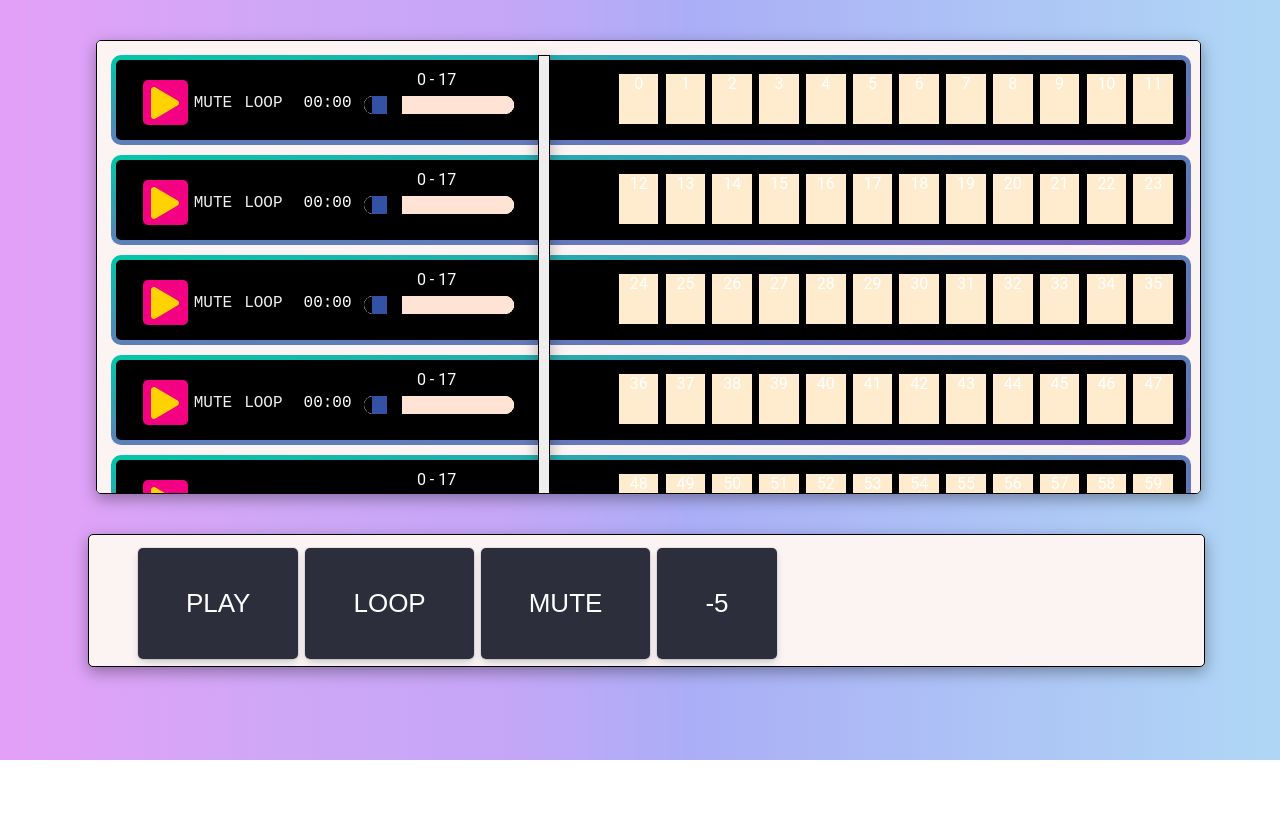
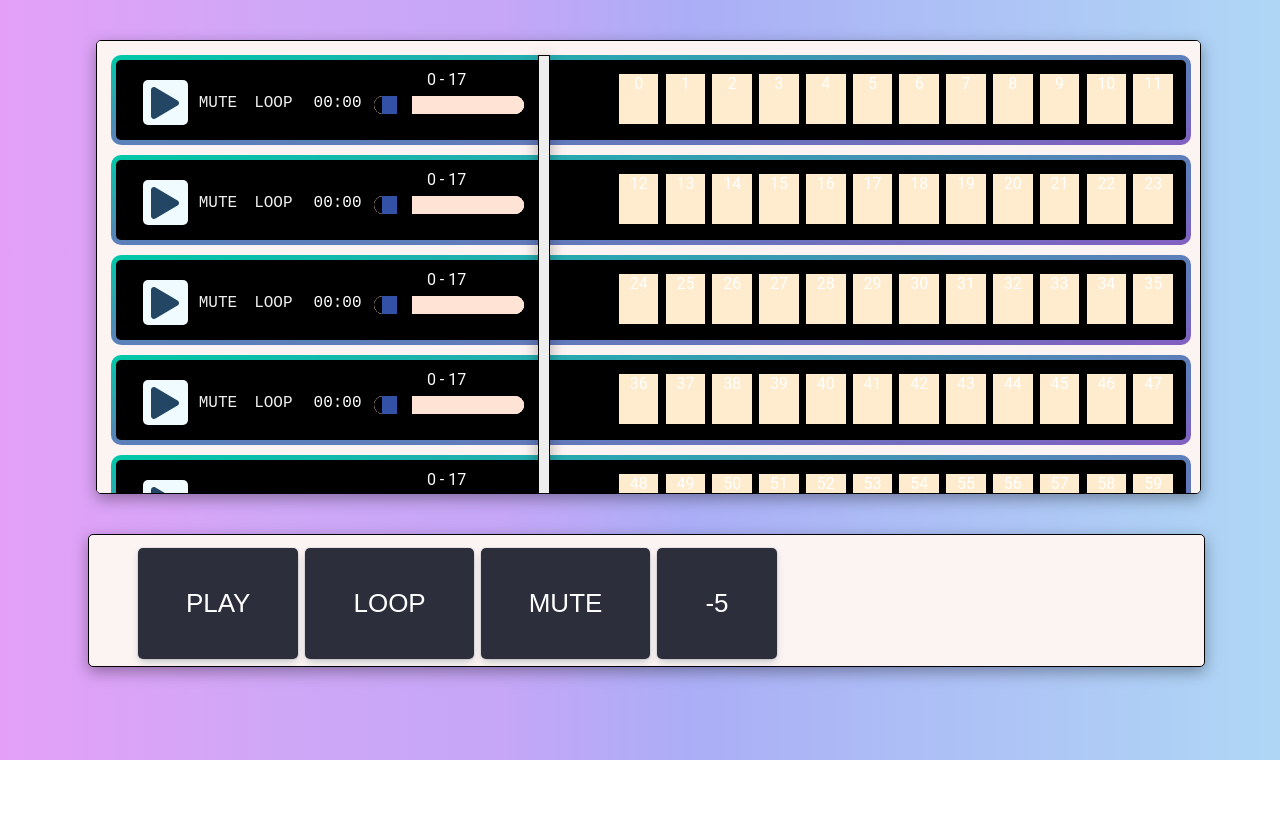
Before and after one commit to sagivmis/looperMachine, a React app: page / in a window 1280 px wide. Built offline with nearby package versions, Linux system fonts and the light colour scheme.

Commit message:
[Add] screenshot files && [Change] css coloring of play pause button

```diff
--- a/src/components/AudioPlayer/AudioPlayer.css
+++ b/src/components/AudioPlayer/AudioPlayer.css
@@ -1,6 +1,6 @@
 .audio-player {
-    --primary: #f40082;
-    --secondary: #ffd200;
+    --primary: #effbfe;
+    --secondary: #234664;
 
     position: relative;
     top: 25%;
@@ -8,6 +8,7 @@
     align-items: center;
     display: flex;
     width: 90%;
+    /* margin-right: 5px/; */
 }
 
 .control-btn {
@@ -20,6 +21,7 @@
     color: #eee;
     cursor: pointer;
     position: relative;
+    margin-left: 5px;
 }
 
 .control-btn:hover {
```
Also changed, not shown: screenshots/control-audio.png (added), screenshots/control-cards.png (added), screenshots/control-panel.png (added), screenshots/control-song.png (added), screenshots/strip.png (added).
